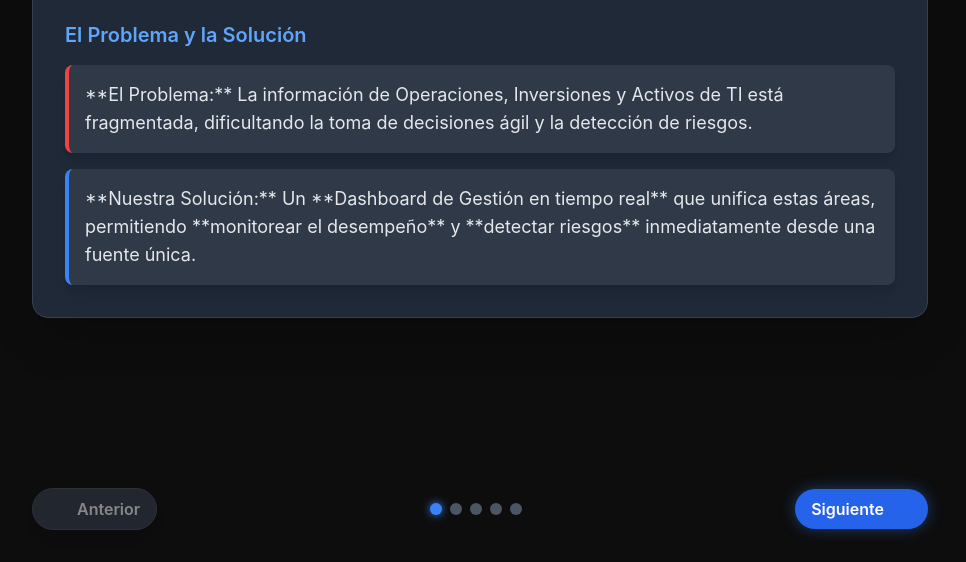
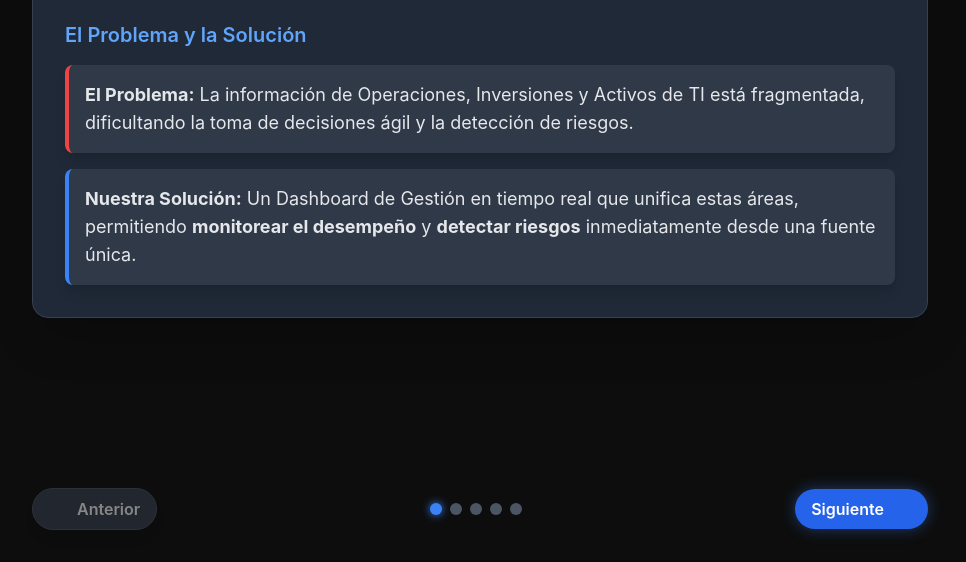
Before and after one commit to ryarydauh1/proyecto-GATI, a plain HTML site: page index.html in a window 1280 px wide. Shown: the part 238-800 px from the top of the page, without its empty margins (160-1126 px from the left). Drawn offline with nearby package versions, Linux system fonts and the light colour scheme.

Commit message:
Update index.html

```diff
--- a/index.html
+++ b/index.html
@@ -108,10 +108,10 @@
                     <h3 class="text-xl font-semibold text-blue-400 mb-4">El Problema y la Solución</h3>
                     <div class="space-y-4">
                         <p class="p-4 bg-gray-700/70 border-l-4 border-red-500 rounded-lg shadow-lg">
-                            **El Problema:** La información de Operaciones, Inversiones y Activos de TI está fragmentada, dificultando la toma de decisiones ágil y la detección de riesgos.
+                            <b>El Problema:</b> La información de Operaciones, Inversiones y Activos de TI está fragmentada, dificultando la toma de decisiones ágil y la detección de riesgos.
                         </p>
                         <p class="p-4 bg-gray-700/70 border-l-4 border-blue-500 rounded-lg shadow-lg">
-                            **Nuestra Solución:** Un **Dashboard de Gestión en tiempo real** que unifica estas áreas, permitiendo **monitorear el desempeño** y **detectar riesgos** inmediatamente desde una fuente única.
+                             <b>Nuestra Solución:</b> Un </b>Dashboard de Gestión en tiempo real</b> que unifica estas áreas, permitiendo <b>monitorear el desempeño</b> y <b>detectar riesgos</b> inmediatamente desde una fuente única.
                         </p>
                     </div>
                 `
```
